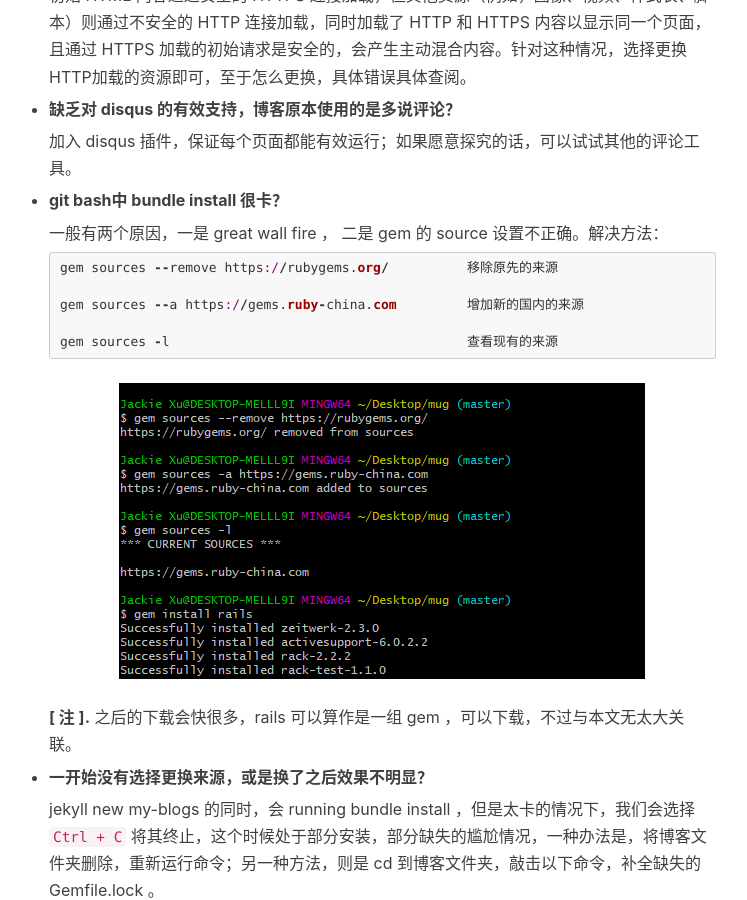
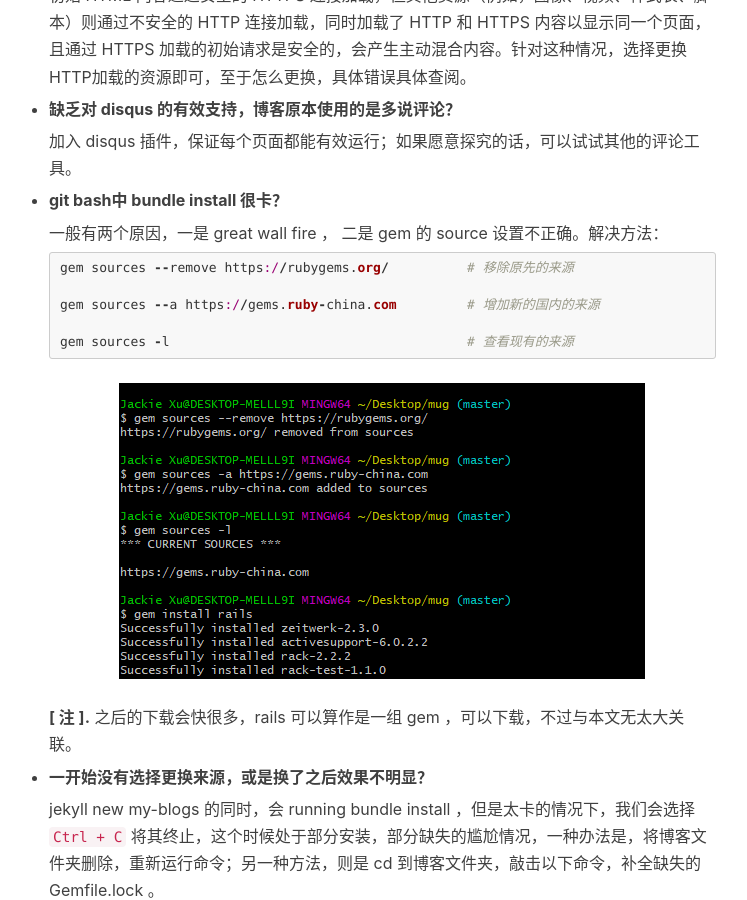
Before and after one commit to xj731231/xj731231.github.io, a Jekyll site: the page built from _posts/2020-04-28-Blog.md, in a window 1280 px wide and 900 px high, scrolled down 22105 px. Shown: the whole window, without its empty margins (256-1003 px from the left). Built offline with Jekyll 4.4.1, drawn with Linux system fonts in a browser that asks for light colours; nearby versions of some CDN libraries; comment, search, counter and statistics services are not loaded.

````diff
--- a/_posts/2020-04-28-Blog.md
+++ b/_posts/2020-04-28-Blog.md
@@ -477,11 +477,11 @@ tags:
   一般有两个原因，一是 great wall fire ， 二是 gem 的 source  设置不正确。解决方法：
 
   ```ruby
-  gem sources --remove https://rubygems.org/          移除原先的来源
+  gem sources --remove https://rubygems.org/          #  移除原先的来源
 
-  gem sources --a https://gems.ruby-china.com         增加新的国内的来源
+  gem sources --a https://gems.ruby-china.com         #  增加新的国内的来源
 
-  gem sources -l                                      查看现有的来源
+  gem sources -l                                      #  查看现有的来源
   ```
 
   ![-l 看看安装是否成功](https://github.com/xj731231/xj731231.github.io/raw/master/img/2020-04-28-Blog\1.png)
````
